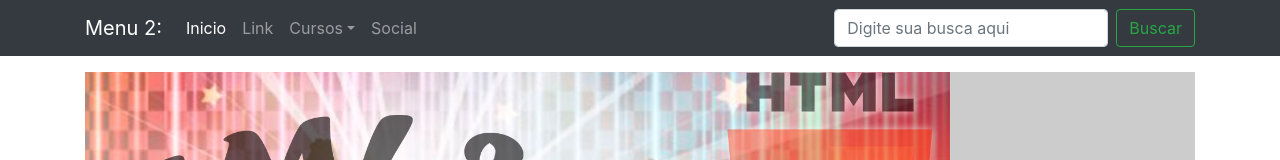
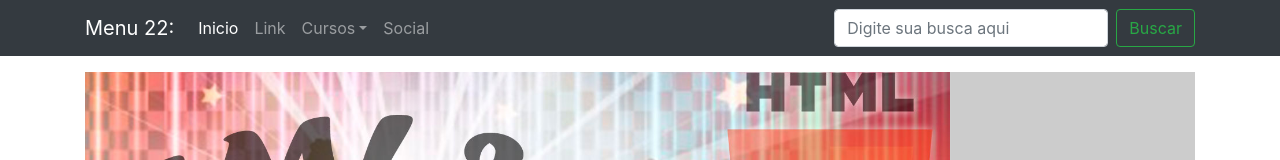
Before and after one commit to alexMasterWeb/DreamWeaver-HTML-Hostinger, a plain HTML site: page index.html in a window 1280 px wide. Shown: the top 160 px of the page. Drawn offline with Linux system fonts and the light colour scheme.

Commit message:
adicionei 22 ao 2

```diff
--- a/index.html
+++ b/index.html
@@ -26,7 +26,7 @@
   <body>
     <nav class="navbar navbar-expand-lg navbar-dark bg-dark">
       <div class="container">
-        <a class="navbar-brand" href="#">Menu 2:</a>
+        <a class="navbar-brand" href="#">Menu 22:</a>
         <button class="navbar-toggler" type="button" data-toggle="collapse" data-target="#navbarSupportedContent" aria-controls="navbarSupportedContent" aria-expanded="false" aria-label="Toggle navigation">
         <span class="navbar-toggler-icon"></span>
         </button>
```
